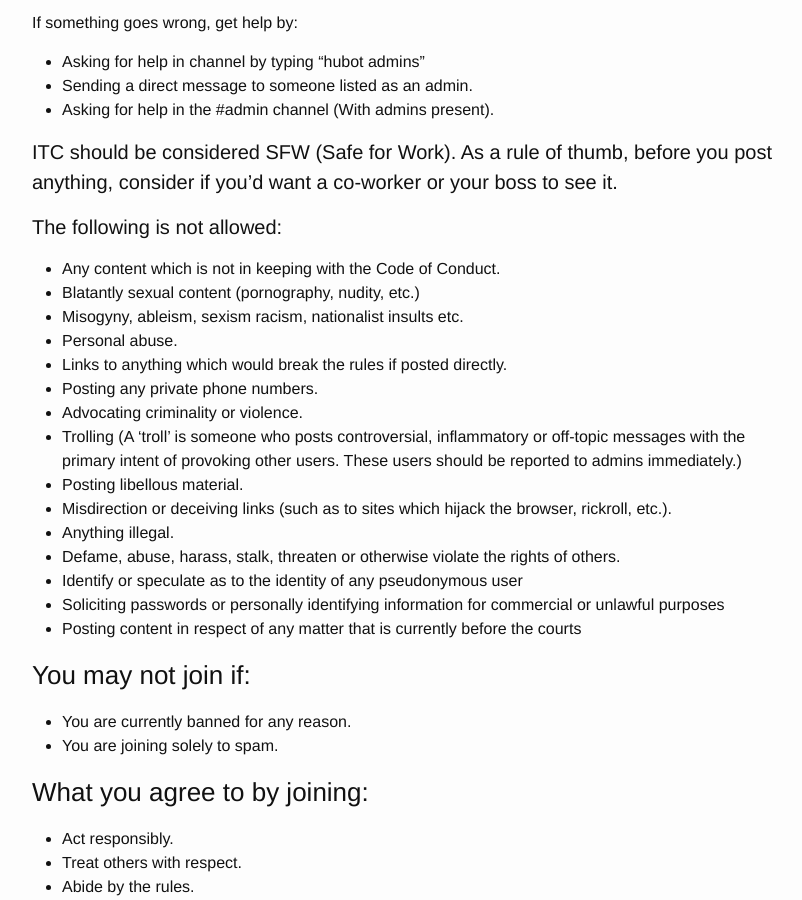
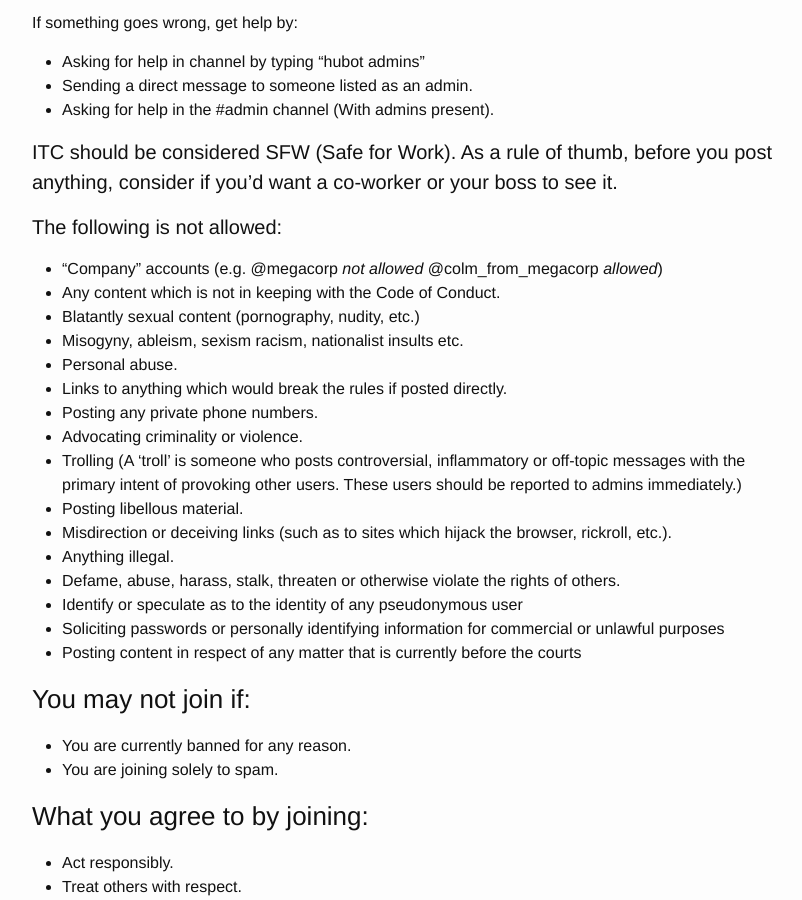
Before and after one commit to IrishTechCommunity/irishtechcommunity.github.io, a Jekyll site: the page built from codeofconduct.md, in a window 1280 px wide and 900 px high, scrolled down 713 px. Shown: the whole window, without its empty margins (238-1040 px from the left). Built offline with Jekyll 4.4.1, drawn with Linux system fonts in a browser that asks for light colours.

Commit message:
Update codeofconduct.md

```diff
--- a/codeofconduct.md
+++ b/codeofconduct.md
@@ -26,6 +26,7 @@ If something goes wrong, get help by:
 
 #### The following is not allowed:
 
+- "Company" accounts (e.g. @megacorp *not allowed* @colm_from_megacorp *allowed*)
 - Any content which is not in keeping with the Code of Conduct.
 - Blatantly sexual content (pornography, nudity, etc.)
 - Misogyny, ableism, sexism racism, nationalist insults etc.
```
